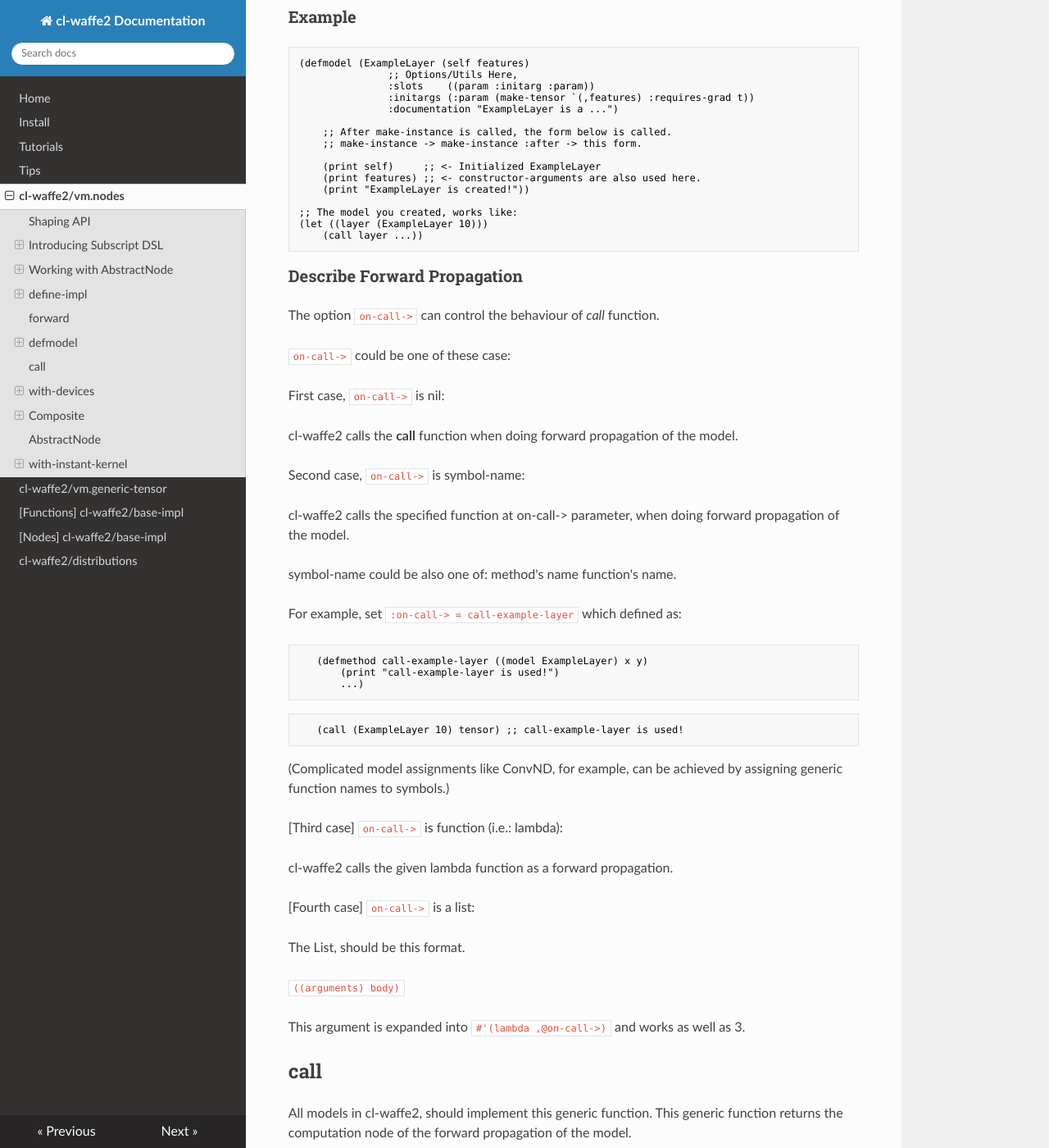
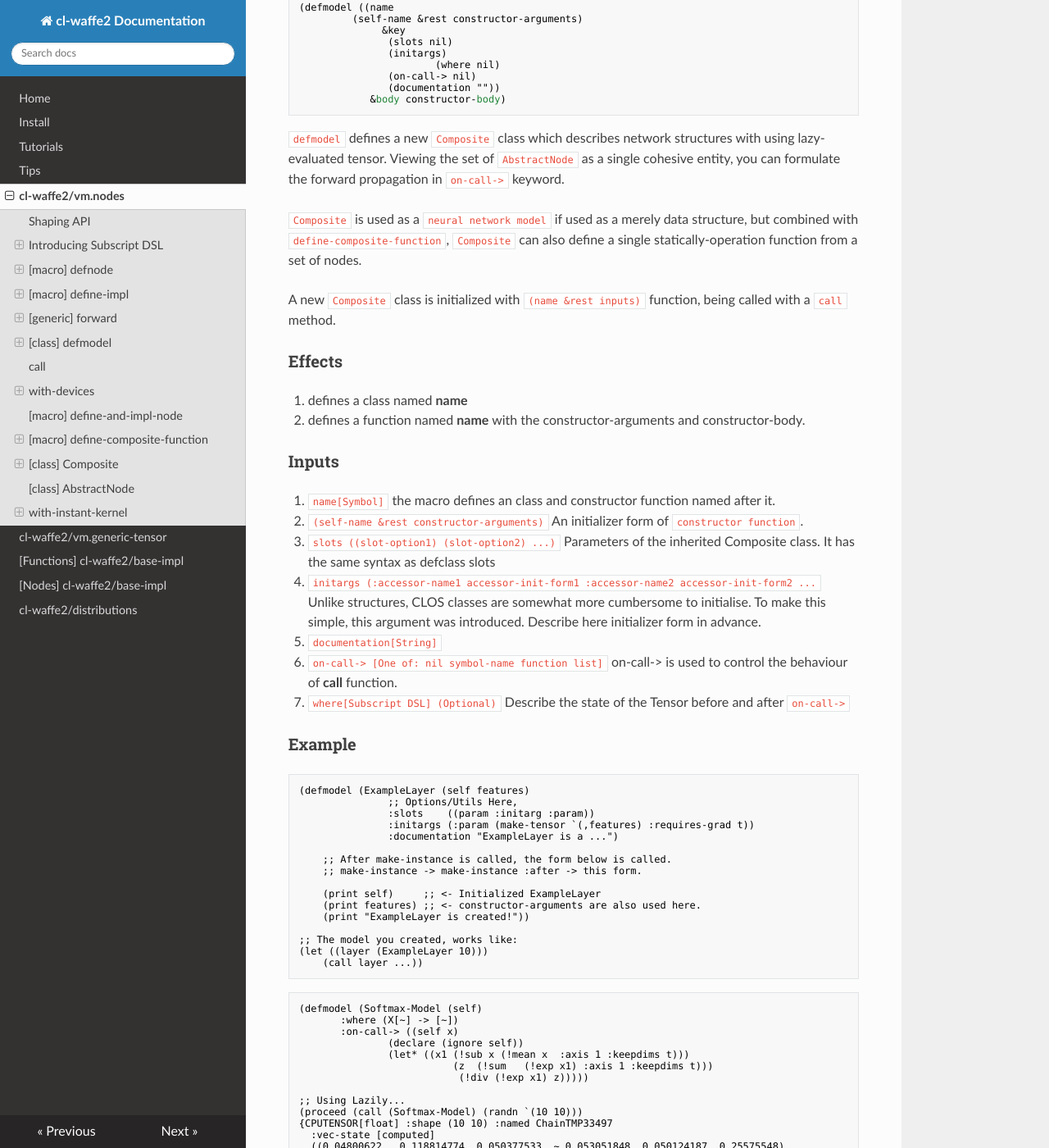
Before and after one commit to hikettei/cl-waffe2, an MkDocs documentation site: the page built from docs/cl-waffe2-docs/docs/nodes.md, in a window 1280 px wide and 1400 px high, scrolled down 10936 px. Shown: the whole window at 82% size. Built offline with MkDocs 1.6.1, drawn with Linux system fonts in a browser that asks for light colours; nearby versions of some CDN libraries; some of the changed text lies outside the part shown.

Commit message:
update docs

````diff
--- a/docs/cl-waffe2-docs/docs/generic-tensor.md
+++ b/docs/cl-waffe2-docs/docs/generic-tensor.md
@@ -376,10 +376,10 @@
 (<Compiled-Composite
     forward:  #<FUNCTION (LAMBDA ()
                            :IN
-                           "/Users/hikettei/.cache/common-lisp/sbcl-2.3.4-macosx-x64/Users/hikettei/Desktop/cl-waffe-workspace/progs/develop/cl-waffe2/docs/apis/generic-tensor.fasl") {53A3AE5B}>
+                           "/private/var/tmp/slimepSP6vu.fasl") {53A8C66B}>
     backward: #<FUNCTION (LAMBDA ()
                            :IN
-                           "/Users/hikettei/.cache/common-lisp/sbcl-2.3.4-macosx-x64/Users/hikettei/Desktop/cl-waffe-workspace/progs/develop/cl-waffe2/docs/apis/generic-tensor.fasl") {53B83D1B}>
+                           "/private/var/tmp/slimepSP6vu.fasl") {53AC682B}>
 
 += [Tensors in the computation node] =======+
 
@@ -424,7 +424,42 @@
 ## [parameter] `*no-grad*`
 [parameter] `*no-grad*`
 
-If t, no gradients are made for backwards.
+If t, no gradients are made for backwards.The macro with-devices declares the node's priority for the function *forward* to be used.
+
+Input:
+   - backend-priority
+     An list of device's name (e.g.: CPUTensor, LispTensor...)
+     Devices on the left have higher priority.
+
+Example:
+
+Let ATensor and BTensor be compatible (i.e.: pointers are the same type), and subclass of AbstractNode, and all the operations they have are as follows:
+
+1. ATensor has !add.
+2. BTensor has !mul.
+
+This code works:
+
+(setq a (make-tensor `(10 10))) ;; The tensor a is ATensor.
+
+;; (Priority1=ATensor Priority2=BTensor)
+(with-devices (ATensor BTensor)
+   (!add a (!mul a a)))
+
+ATensor doesn't have any implementation of !mul, but it does work. This is because cl-waffe2's compatible backend system.
+
+cl-waffe2's backend dispatching rule is following:
+
+If the priority 1 backend does not have an implementation of the specified operation, check if the priority 2 backend does, if it still does not have it, 3, 4... and so on.
+
+The order of priority would be `(,@backend-priority ScalarTensor t). (t is a special name, and it implys the implement works for all the backends.)
+
+### Example
+
+```lisp
+(with-devices (LispTensor CPUTensor)
+   (!add a b))
+```
 ## [macro] with-no-grad
 
 ```lisp
@@ -432,6 +467,7 @@
 ```
 
 Under the `body` execution, the macro sets `*no-grad*` = `t`, that is, the built nodes are regarded as: no gradients are made for backwards.
+
 
 
 ## [function] parameter
--- a/docs/cl-waffe2-docs/docs/nodes.md
+++ b/docs/cl-waffe2-docs/docs/nodes.md
@@ -313,9 +313,8 @@
 Example: (TODO)
 
 
-## Working with AbstractNode
+## [macro] defnode
 
-### [macro] defnode
 
 ```lisp
 (defnode ((abstract-name
@@ -456,15 +455,34 @@
 (`x` is a variable called with `(forward node &rest inputs)` function.)
 
 
+### Example
+
+```lisp
+
+(defnode (MatMulNode (myself dtype &key transpose-a transpose-b)
+	  :where (A[~ i j] B[~ j k] C[~ i k] -> C[~ i k])
+	  :slots ((transpose-a :initarg :transpose-a :type boolean :reader trans-a?)
+		  (transpose-b :initarg :transpose-b :type boolean :reader trans-b?))
+          :documentation "gemm"
+	  :backward ((self dout da db do)
+		     (declare (ignore do))
+		     (values
+		      (!matmul dout (!t db))
+		      (!matmul (!t da) dout)
+		      nil))))
+
+(MatmulNode :float)
+;; <Node: MATMULNODE-CPUTENSOR (A[~ I J] B[~ J K] C[~ I K] -> C[~ I K])>
+```
 
 
-
-## define-impl
+## [macro] define-impl
 
 ```lisp
 (define-impl ((abstract-name
 			&key
 			  (device t)
+                          (cache-when-compiled t)
 			  (reject-p nil))
 		       &key
 			 save-for-backward
@@ -472,7 +490,7 @@
 			 backward)
 ```
 
-Defines a implementation of AbstractNode of `device`.
+Gives an implementation to `AbstractNode`.
 
 ### Inputs
 
@@ -482,9 +500,11 @@
 
 3. `save-for-backward` The corresponding variable which is t will be made a copy when forward. (e.g.: `forward=(x y)` and `save-for-backward=(t nil)`, x is copied, y isn't copied.)
 
-4. `forward` Place the expanded lisp-code for forward propagation.
+4. `cache-when-compiled[boolean]` If t, `call-with-view` function used in `:forward` will be cached when compiling. Set nil to disable this behaviour.
 
-5. `backward` Place the definition of backward as the same forward of `defnode` does.
+5. `forward` Place the expanded lisp-code for forward propagation.
+
+6. `backward` Place the definition of backward as the same forward of `defnode` does.
 
 ### Tips: reject-p
 
@@ -513,12 +533,28 @@
  body)
 ```
 
-## forward
+## [generic] forward
 ```(forward node &rest inputs)```
-Step forward of the given `node`, node is a subclass of `AbstractNode`.
+Reading an state of `*using-devies*` and the given nodes, the method `forward` returns a new tensor with applied the forward definition of a given `node` with inputs lazily.
 
-Note that `forward` can't handle with `Composite`.
-## defmodel
+The moment `forward` is called, the computation node is constructed for building forward/backward kernel. Since then, `forward` is `AbstractNode` dedicated operation, not applied into calling `Composite`.
+
+### Example
+
+```lisp
+(forward (AddNode :float) (randn `(3 3)) (randn `(3 3)))
+
+{CPUTENSOR[float] :shape (3 3) :named ChainTMP31939
+  :vec-state [maybe-not-computed]
+  ((0.109944925 0.42675912  1.9701254)
+   (1.5735719   0.7928889   1.1698933)
+   (0.08926714  0.0937486   -1.1063566))
+  :facet :input
+  :requires-grad NIL
+  :backward <Node: ADDNODE-CPUTENSOR (A[~] B[~] -> A[~])>}
+```
+
+## [class] defmodel
 
 ```
 (defmodel ((name
@@ -526,38 +562,40 @@
 		      &key
 		       (slots nil)
 		       (initargs)
+                       (where nil)
 		       (on-call-> nil)
 		       (documentation ""))
 		    &body constructor-body)
 ```
 
-defmodel is a macro used to describe the model of neural network with `Composite` class.
+`defmodel` defines a new `Composite` class which describes network structures with using lazy-evaluated tensor. Viewing the set of `AbstractNode` as a single cohesive entity, you can formulate the forward propagation in `on-call->` keyword.
+
+`Composite` is used as a `neural network model` if used as a merely data structure, but combined with `define-composite-function`, `Composite` can also define a single statically-operation function from a set of nodes.
+
+A new `Composite` class is initialized with `(name &rest inputs)` function, being called with a `call` method.
 
 ### Effects
 
-   1. defines a class named **name**
+1. defines a class named **name**
 
-   2. defines a function named **name** with the constructor-arguments and constructor-body.
-
+2. defines a function named **name** with the constructor-arguments and constructor-body.
 
 ### Inputs
 
-  1. name[Symbol]  All models, and constructors for the model, are named after it.
-  2. (self-name &rest constructor-arguments)
-    The constructor function is defined as:
-    (defun ,name (self-name ,@constructor-arguments)
-       ...)
+  1. `name[Symbol]` the macro defines an class and constructor function named after it.
 
-  3. slots ((slot-option1) (slot-option2) ...)
-    Parameters of the inherited Composite class. It has the same syntax as defclass slots
+  2. `(self-name &rest constructor-arguments)` An initializer form of `constructor function`.
 
-  4. initargs (:accessor-name1 accessor-init-form1 :accessor-name2 accessor-init-form2 ...
-    Unlike CL's structure, classes are tend to rebundant when writing the process of initializing slots. To make this simple, this argument was introduced. It works like a structure's constructor!
+  3. `slots ((slot-option1) (slot-option2) ...)` Parameters of the inherited Composite class. It has the same syntax as defclass slots
 
-  5. documentation[String]
+  4. `initargs (:accessor-name1 accessor-init-form1 :accessor-name2 accessor-init-form2 ...` Unlike structures, CLOS classes are somewhat more cumbersome to initialise. To make this simple, this argument was introduced. Describe here initializer form in advance.
 
-  6. `on-call->` [One of: nil symbol-name function list]
-     on-call-> is used to control the behaviour of *call* function.
+  5. `documentation[String]`
+
+  6. `on-call-> [One of: nil symbol-name function list]`
+     on-call-> is used to control the behaviour of **call** function.
+
+  7. `where[Subscript DSL] (Optional)` Describe the state of the Tensor before and after `on-call->`
 
 ### Example
 
@@ -580,78 +618,111 @@
     (call layer ...))
 ```
 
-### Describe Forward Propagation
+```lisp
+(defmodel (Softmax-Model (self)
+	   :where (X[~] -> [~])
+	   :on-call-> ((self x)
+		       (declare (ignore self))
+		       (let* ((x1 (!sub x (!mean x  :axis 1 :keepdims t)))
+	                      (z  (!sum   (!exp x1) :axis 1 :keepdims t)))
+                           (!div (!exp x1) z)))))
 
-The option `on-call->` can control the behaviour of *call* function.
+;; Using Lazily...
+(proceed (call (Softmax-Model) (randn `(10 10)))
+{CPUTENSOR[float] :shape (10 10) :named ChainTMP33497
+  :vec-state [computed]
+  ((0.04800622   0.118814774  0.050377533  ~ 0.053051848  0.050124187  0.25575548)
+   (0.15909052   0.11368358   0.12642372   ~ 0.114795394  0.033397682  0.07605342)
+                 ...
+   (0.035624444  0.24828684   0.109363265  ~ 0.020787988  0.027314318  0.04515641)
+   (0.030307569  0.24117047   0.03900468   ~ 0.014522874  0.036584295  0.0971196))
+  :facet :input
+  :requires-grad NIL
+  :backward <Node: PROCEEDNODE-T (A[~] -> A[~])>}
 
-`on-call->` could be one of these case:
 
-First case,  `on-call->` is nil:
+;; Defines a statically working function.
+(define-composite-function (Softmax-Model) !softmax-static)
 
-  cl-waffe2 calls the **call** function when doing forward propagation of the model.
+(!softmax-static (randn `(10 10)))
 
-Second case, `on-call->` is symbol-name:
+{CPUTENSOR[float] :shape (10 10) :named ChainTMP33788
+  ((0.16722792   0.018530384  0.014159603  ~ 0.035353966  0.06128503   0.13559735)
+   (0.14498742   0.11881006   0.0692616    ~ 0.03911829   0.10358454   0.02131605)
+                 ...
+   (0.055657785  0.44042623   0.030706322  ~ 0.11048273   0.0097645    0.11959953)
+   (0.059088983  0.11067564   0.120767005  ~ 0.15042976   0.06570089   0.20548664))
+  :facet :input
+  :requires-grad NIL
+  :backward NIL}
+```
 
-   cl-waffe2 calls the specified function at on-call-> parameter, when doing forward propagation of the model.
+### How to use on-call-> form?
 
-   symbol-name could be also one of: method's name function's name.
+In the keyword `on-call->`, describe the behaviour when called with a `call` function following this forms:
 
-   For example, set `:on-call-> = call-example-layer` which defined as:
+### `on-call->` = nil
+
+In that case, cl-waffe2 calls the `call` method when doing forward propagation of the model.
+
+### `on-call->` is a symbol-name
+
+cl-waffe2 calls the function named `symbol-name`.
+
+For example, setting `:on-call-> = call-example-layer` and defining a `call-example-layer` method.
 
 ```lisp
-   (defmethod call-example-layer ((model ExampleLayer) x y)
-       (print "call-example-layer is used!")
-       ...)
+(defmethod call-example-layer ((model ExampleLayer) x y)
+    (print "call-example-layer is used!"))
 ```
+
+```lisp
+(call (ExampleLayer 10) tensor) ;; call-example-layer is used!
+```
+
+### on-call-> is a function name or a lambda.
+
+cl-waffe2 calls the given lambda function as a forward propagation.
+
+### `on-call->` is a list
 
 
 ```lisp
-   (call (ExampleLayer 10) tensor) ;; call-example-layer is used!
+(Example)
+:on-call-> ((self x) (!sin x))
 ```
 
-   (Complicated model assignments like ConvND, for example, can be achieved by assigning generic function names to symbols.)
+This argument is expanded into `#'(lambda ,@on-call->)` and works as well as 3.
 
-[Third case] `on-call->` is function (i.e.: lambda):
+## call
 
-   cl-waffe2 calls the given lambda function as a forward propagation.
 
-[Fourth case] `on-call->` is a list:
+```lisp
+(call model &rest inputs)
+```
 
-   The List, should be this format.
+`call` is a generic function which is used to `:forward`/`:on-call->` forms for an `AbstractNode`/`Composite` class respectively.
+## with-devices
+The macro `with-devices` declares the priority of dispatching nodes.
 
-   `((arguments) body)`
+### Input
 
-   This argument is expanded into `#'(lambda ,@on-call->)` and works as well as 3.
-## call
-All models in cl-waffe2, should implement this generic function. This generic function returns the computation node of the forward propagation of the model.
+1. `backend-priority` An list of device's name (e.g.: CPUTensor, LispTensor...) Devices on the left have higher priority.
 
-The generic function call is also used to step forward of AbstractNode, that is, works as if forward.
+### Example
 
-`[generic-function]` (call model &rest inputs)
-## with-devices
-The macro with-devices declares the node's priority for the function *forward* to be used.
-
-Input:
-   - backend-priority
-     An list of device's name (e.g.: CPUTensor, LispTensor...)
-     Devices on the left have higher priority.
-
-Example:
-
-Let ATensor and BTensor be compatible (i.e.: pointers are the same type), and subclass of AbstractNode, and all the operations they have are as follows:
+Let `ATensor` and `BTensor` be a pointer compatible, and subclass of `AbstractTensor`, and operations defined is following:
 
 1. ATensor has !add.
 2. BTensor has !mul.
 
-This code works:
-
+```lisp
 (setq a (make-tensor `(10 10))) ;; The tensor a is ATensor.
 
 ;; (Priority1=ATensor Priority2=BTensor)
 (with-devices (ATensor BTensor)
    (!add a (!mul a a)))
-
-ATensor doesn't have any implementation of !mul, but it does work. This is because cl-waffe2's compatible backend system.
+```
 
 cl-waffe2's backend dispatching rule is following:
 
@@ -659,13 +730,58 @@
 
 The order of priority would be `(,@backend-priority ScalarTensor t). (t is a special name, and it implys the implement works for all the backends.)
 
-### Example
-
 ```lisp
 (with-devices (LispTensor CPUTensor)
    (!add a b))
 ```
-## Composite
+## [macro] define-and-impl-node
+
+```lisp
+(define-and-impl-node (abstract-name
+				 (self &rest constructor-arguments)
+				 &key
+				   (device t)
+				   (cache-when-compiled t)
+				   (reject-p nil)
+				   (where t)
+				   (out-scalar-p nil)
+				   (slots nil)
+				   (save-for-backward nil)
+				   (forward nil)
+				   (backward nil)
+				   (documentation "")))
+```
+
+Expands `defnode` and `define-impl` at the same time.
+
+## [macro] define-composite-function
+
+```lisp
+(define-composite-function composite-init-form
+		       	     function-name
+	       		     &key
+      			       (dtype t)
+			       (order :column)
+		       	       (compile-mode :default))
+```
+
+Tracing the `on-call->` form of a given composite-init-form, the macro `define-composite-function` defines a function of calling `on-call->` statically.
+
+On the condition where composite should be defined as polymorphic, the function is also defined as generic definition/dispatching, otherwise, defines as a single defun form.
+
+### Inputs
+
+1. `composite-init-form` Set here an initform of `Composite`, to be traced.
+
+2. `function-name` the compiled function is defined as this name.
+
+3. `:dtype[boolean or keyword]` Set t to make compiled function work on any dtypes, or set `keyword` to use.
+
+4. `order[keyword]` Element major.
+
+5. `compile-mode[compile-mode-t]` compiling option.
+
+## [class] Composite
 
 [class] Composite
 
@@ -700,7 +816,7 @@
 
 The defmodel macro simplifies the above redundant notation and also solves the problem that call can only use &rest as an argument. Therefore, I'm depcrecated with the method above, instead, use defmacro. For detailed usage, see the documentation of defmacro.
 
-## AbstractNode
+## [class] AbstractNode
 
 [class] AbstractNode
 
@@ -715,11 +831,12 @@
    3. Variables (for building computation nodes)
 
 ## with-instant-kernel
-Creates an instant-kernel following tensor.
 
-This macro is used to embed condition-free Lisp code either in the process of creating a node or after it has been compiled.
+```lisp
+(with-instant-kernel tensor &body body)
+```
 
-Use case:
+Continues the computation node following tensor with embedding an `instant-kernel`. `Instant` is Lisp code that can be embedded in compiled functions.
 
 ### Embedding Lisp Code for building-time.
 
@@ -739,6 +856,6 @@
 (funcall (build *)) ;; -> (print a) will be evaluated.
 ```
 
-Note that (equal (with-instant-kernel a) a) is NIL, that is, the returned value of this macro must be followed by a calculation node.
+Note that `(equal (with-instant-kernel a) a)` is `NIL`, that is, the returned value of this macro must be followed by a calculation node.
 
-If the return value of Body can be expanded as a macro, the values are compiled together at JIT compile time. Otherwise, the given tensor is returned as is.
+If the return value of `body` can be expanded as a macro, the values are compiled together at JIT compile time. Otherwise, the given tensor is returned as is.
````
Also changed, not shown: other parts of docs/cl-waffe2-docs/docs/generic-tensor.md (+1 -1 lines), 9 other files.
